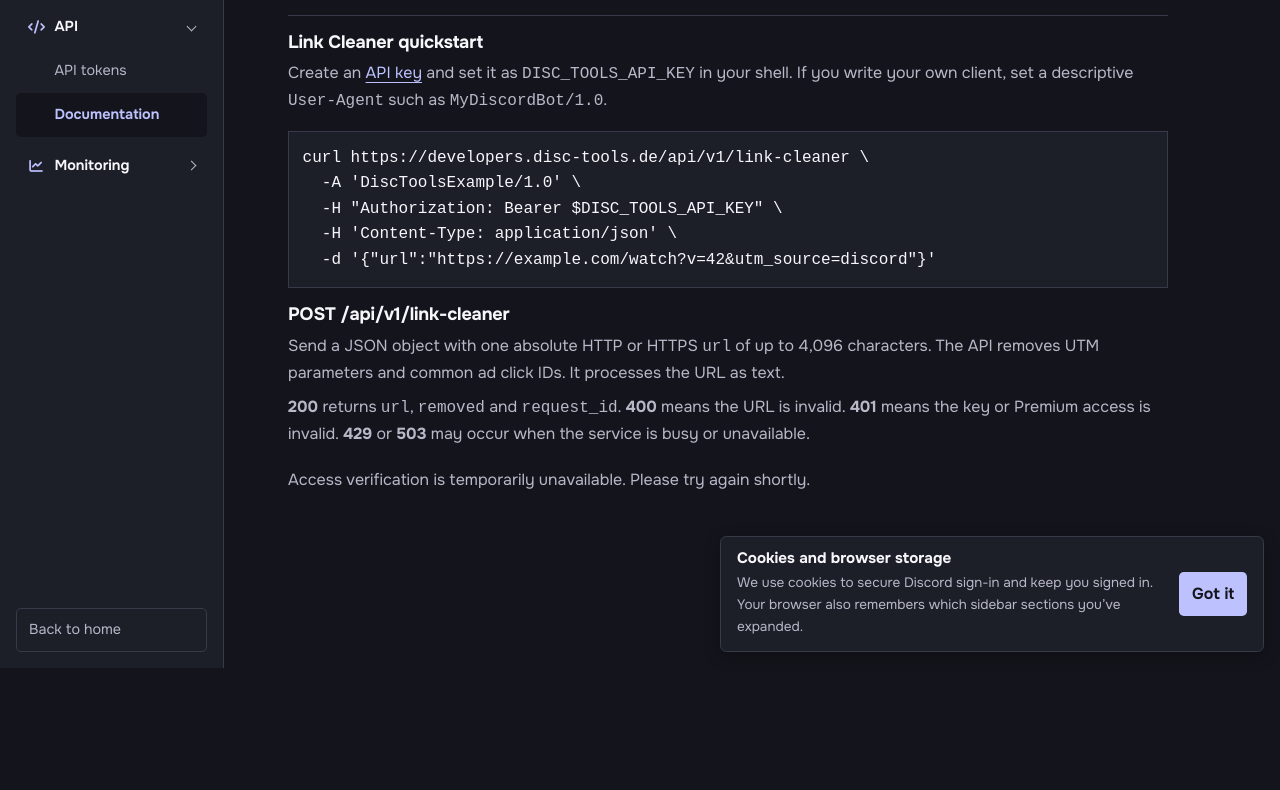
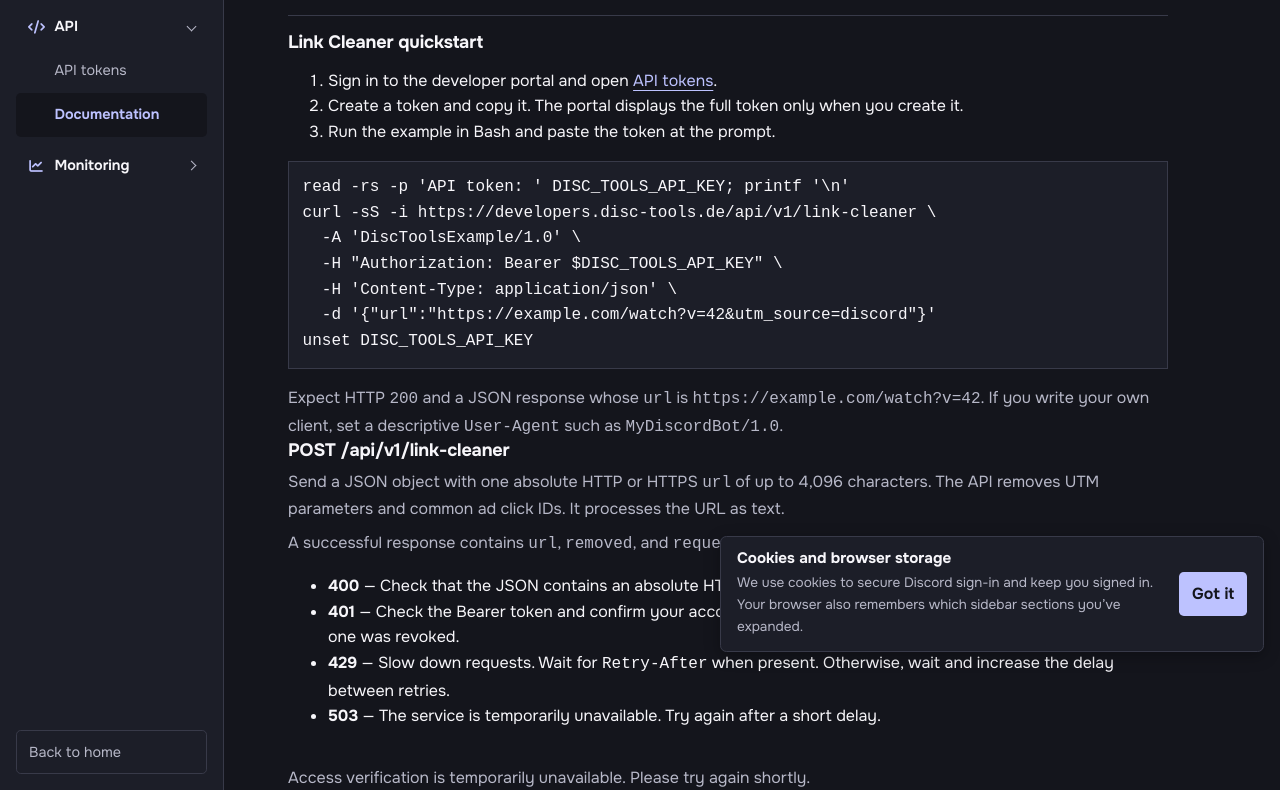
Before and after one commit to Disc-Tools/developers.disc-tools.de, a plain HTML site: page _private/documentation.html in a window 1280 px wide. Shown: the part 132-922 px from the top of the page. Before the commit the page ends 800 px from the top, so only its background shows below. Drawn offline with Linux system fonts and the light colour scheme; no server answers.

Commit message:
Improve portal quickstart and document Nginx routing

```diff
--- a/_private/documentation.html
+++ b/_private/documentation.html
@@ -52,15 +52,28 @@
             <div class="portal-intro"><h1>Documentation</h1></div>
             <section class="overview-section">
                 <h2>Link Cleaner quickstart</h2>
-                <p>Create an <a href="/portal/api-tokens/">API key</a> and set it as <code>DISC_TOOLS_API_KEY</code> in your shell. If you write your own client, set a descriptive <code>User-Agent</code> such as <code>MyDiscordBot/1.0</code>.</p>
-                <pre><code>curl https://developers.disc-tools.de/api/v1/link-cleaner \
+                <ol>
+                    <li>Sign in to the developer portal and open <a href="/portal/api-tokens/">API tokens</a>.</li>
+                    <li>Create a token and copy it. The portal displays the full token only when you create it.</li>
+                    <li>Run the example in Bash and paste the token at the prompt.</li>
+                </ol>
+                <pre><code>read -rs -p 'API token: ' DISC_TOOLS_API_KEY; printf '\n'
+curl -sS -i https://developers.disc-tools.de/api/v1/link-cleaner \
   -A 'DiscToolsExample/1.0' \
   -H "Authorization: Bearer $DISC_TOOLS_API_KEY" \
   -H 'Content-Type: application/json' \
-  -d '{"url":"https://example.com/watch?v=42&amp;utm_source=discord"}'</code></pre>
+  -d '{"url":"https://example.com/watch?v=42&amp;utm_source=discord"}'
+unset DISC_TOOLS_API_KEY</code></pre>
+                <p>Expect HTTP <code>200</code> and a JSON response whose <code>url</code> is <code>https://example.com/watch?v=42</code>. If you write your own client, set a descriptive <code>User-Agent</code> such as <code>MyDiscordBot/1.0</code>.</p>
                 <h2>POST /api/v1/link-cleaner</h2>
                 <p>Send a JSON object with one absolute HTTP or HTTPS <code>url</code> of up to 4,096 characters. The API removes UTM parameters and common ad click IDs. It processes the URL as text.</p>
-                <p><strong>200</strong> returns <code>url</code>, <code>removed</code> and <code>request_id</code>. <strong>400</strong> means the URL is invalid. <strong>401</strong> means the key or Premium access is invalid. <strong>429</strong> or <strong>503</strong> may occur when the service is busy or unavailable.</p>
+                <p>A successful response contains <code>url</code>, <code>removed</code>, and <code>request_id</code>.</p>
+                <ul>
+                    <li><strong>400</strong> — Check that the JSON contains an absolute HTTP or HTTPS URL.</li>
+                    <li><strong>401</strong> — Check the Bearer token and confirm your account still has Premium access. Create a new token if the old one was revoked.</li>
+                    <li><strong>429</strong> — Slow down requests. Wait for <code>Retry-After</code> when present. Otherwise, wait and increase the delay between retries.</li>
+                    <li><strong>503</strong> — The service is temporarily unavailable. Try again after a short delay.</li>
+                </ul>
             </section>
             <p id="login-status" role="status"></p>
         </main>
```
Also changed, not shown: 1 other file.
